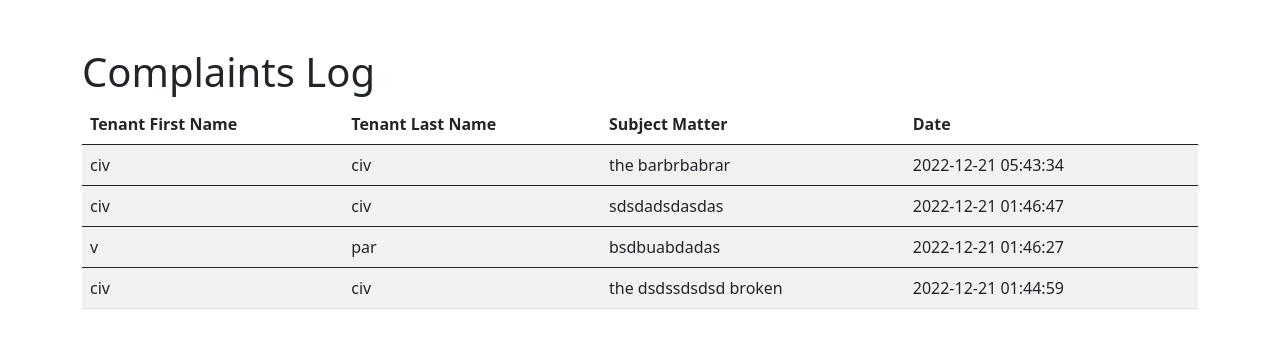
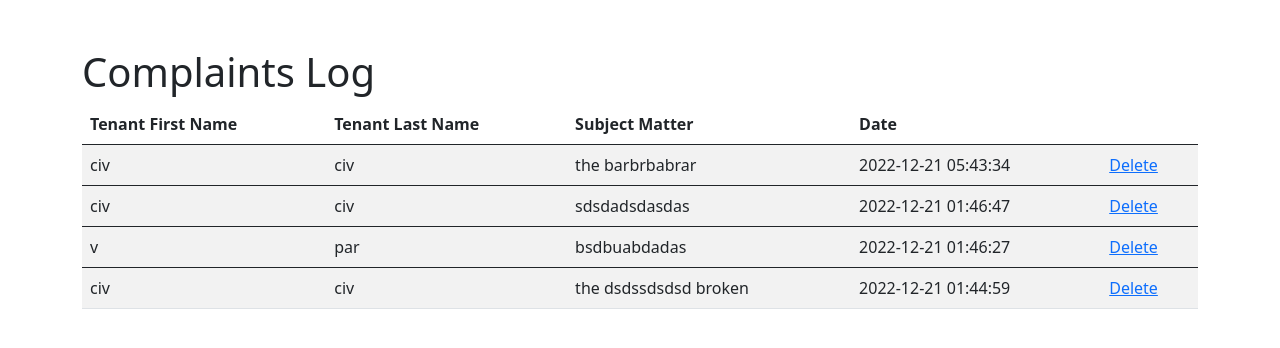
Before and after one commit to Beeecc/CIS-2104-Project, a PHP site: page /complaints_log.php in a window 1280 px wide. Shown: the part 72-420 px from the top of the page. Run offline with PHP 8.4, Linux system fonts and the light colour scheme; data comes from the database, SQL or seed files in the repository; data that the repository does not hold is empty.

Commit message:
Complaints delete

```diff
--- a/public/complaints_log.php
+++ b/public/complaints_log.php
@@ -83,7 +83,7 @@
                                 <td><?php echo $row['lname']?></td>
                                 <td><?php echo $row['complaint']?></td>
                                 <td><?php echo $row['date_received']?></td>
-                                <td><a class = "delete" href = "deleteAction.php?Del=<?php echo $row['tenant_id']?>"Delete</a> </td>
+                                <td><a class="delete" href="deleteAction.php?Del=<?php echo $row['tenant_ID'] ?>">Delete</a></td>
                             </tbody>
                             <?php
                                    }
```
